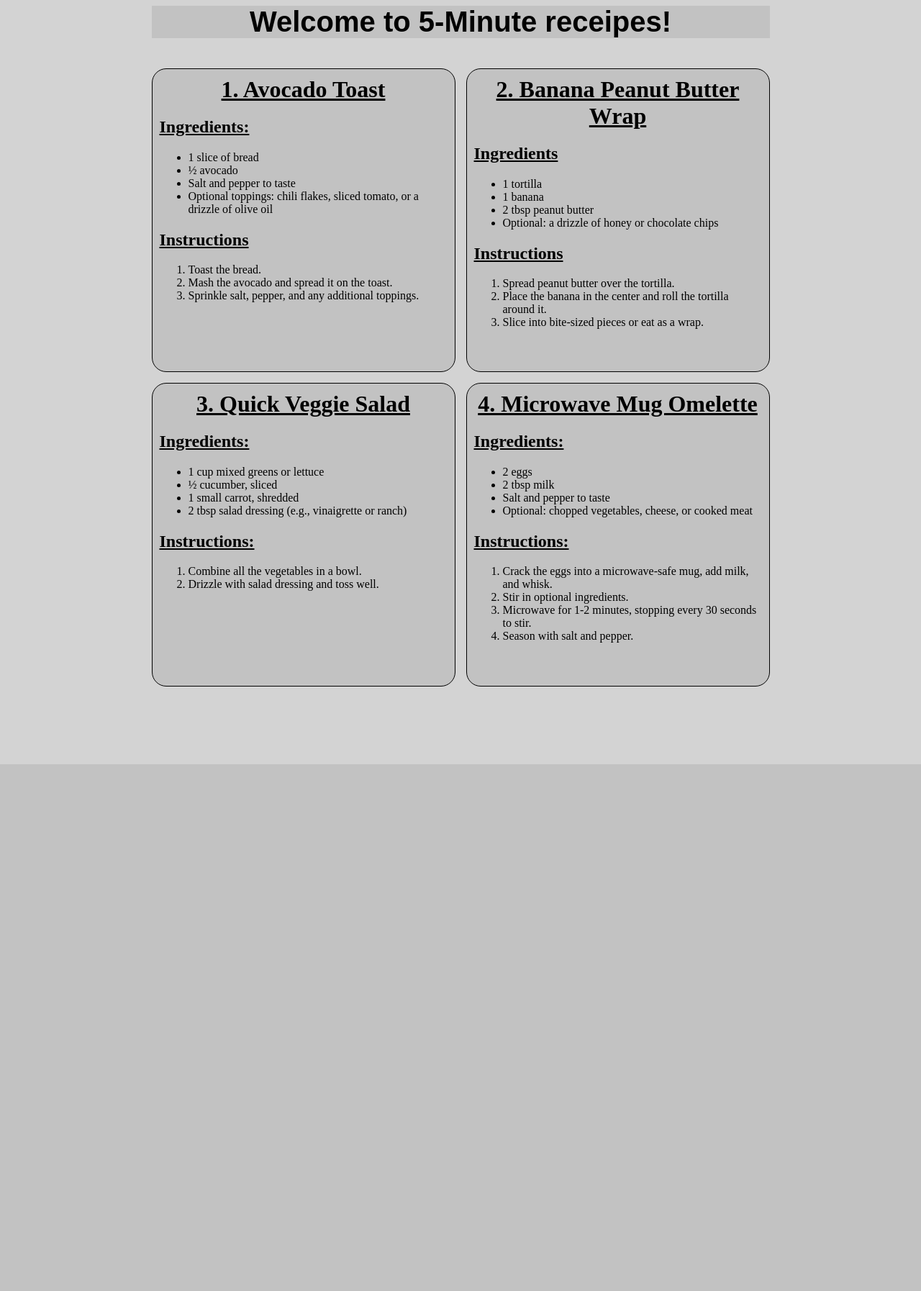
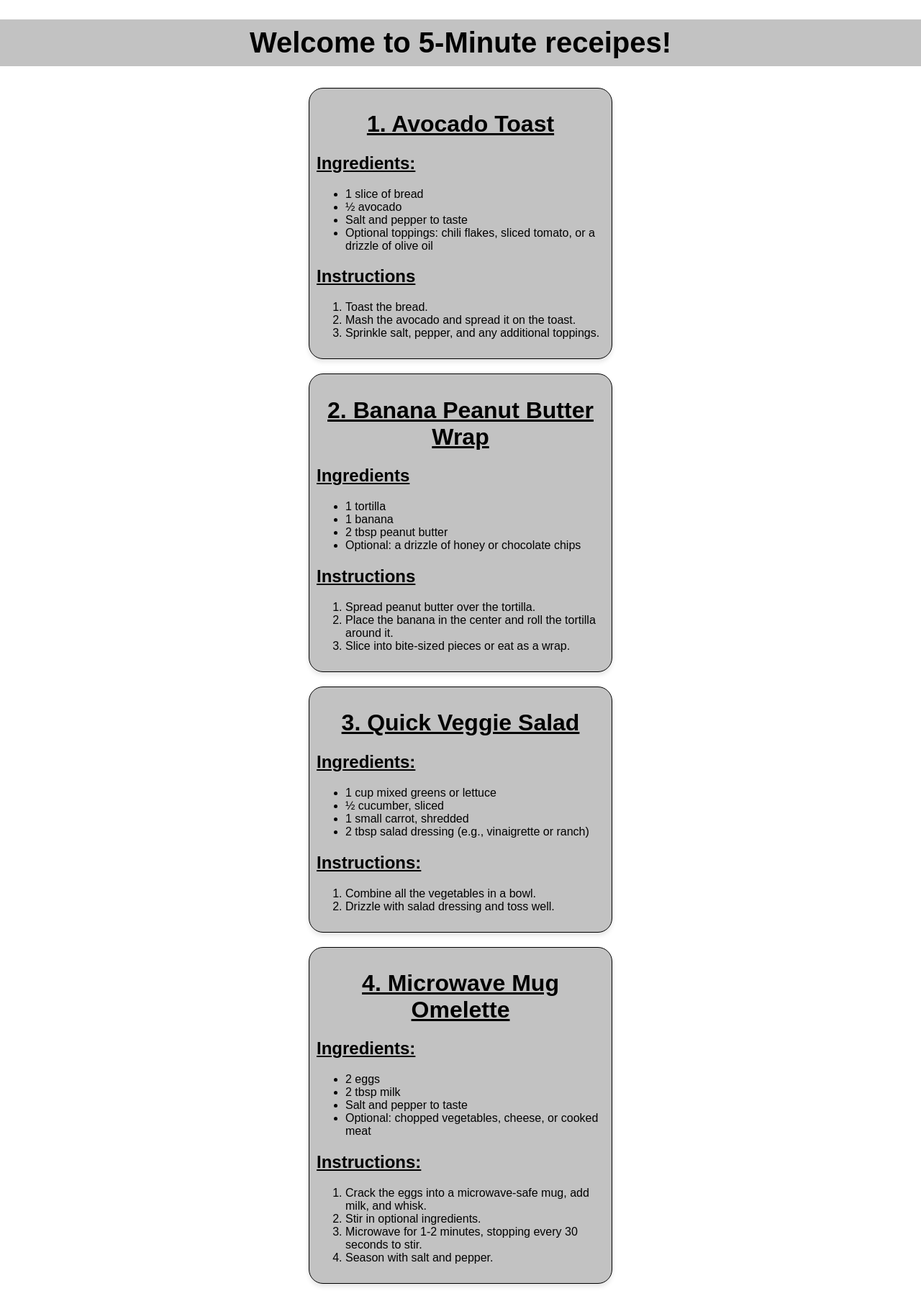
Before and after one commit to thaiga123/Receipes, a Flask app: page / in a window 1280 px wide. Shown: the whole page at 72% size. Before the commit the page ends 1062 px from the top, so only its background shows below. Run offline with Flask 3, Linux system fonts and the light colour scheme.

Commit message:
CSS fixed

```diff
--- a/static/styles.css
+++ b/static/styles.css
@@ -1,65 +1,43 @@
-body{
-    display: grid;
-    text-align: center;
+body {
+    display: flex;
+    flex-direction: column;
+    align-items: center;
     justify-content: center;
-    align-items: center;
-    column-gap: 15px;
-    row-gap: 15px;
-    padding-bottom: 100px;
-    background-color: lightgray;
+    min-height: 100vh;
+    margin: 0;
+    font-family: Arial, sans-serif;
 }
 
-#header{
-    grid-row: 1;
-    grid-column:span 2;
+#header {
     font-size: 40px;
     background-color: rgb(194, 194, 194);
-    margin-top: 0;
-    margin-right: 0;
-    margin-left: 0;
-    font-family: 'arial',sans-serif
+    font-family: 'arial', sans-serif;
+    width: 100%;
+    text-align: center;
+    padding: 10px 0;
+    margin-bottom: 20px;
 }
 
-.names{
+.names {
     text-align: center;
-    margin:0;
     border-top-left-radius: 10px;
     border-top-right-radius: 10px;
     font-weight: bold;
-    text-decoration: underline
+    text-decoration: underline;
 }
 
-.cards{
-    display: inline-box;
+.cards {
+    display: inline-block;
     border: 1px solid;
     padding: 10px;
-    height: 400px;
+    margin: 10px;
+    height: auto;
     width: 400px;
     border-radius: 20px;
-    text-align: left;
-    background-color: rgb(194, 194, 194)
+    background-color: rgb(194, 194, 194);
+    box-shadow: 0 4px 6px rgba(0, 0, 0, 0.1);
 }
 
-h2{
-    text-decoration: underline
+h2 {
+    text-decoration: underline;
 }
-
-#receipe-1{
-    grid-row: 2;
-    grid-column: 1;
-}
-
-#receipe-2{
-    grid-row: 2;
-    grid-column: 2
-}
-
-#receipe-3{
-    grid-row: 3;
-    grid-column: 1;
-}
-
-#receipe-4{
-    grid-row: 3;
-    grid-column: 2
-}
```
